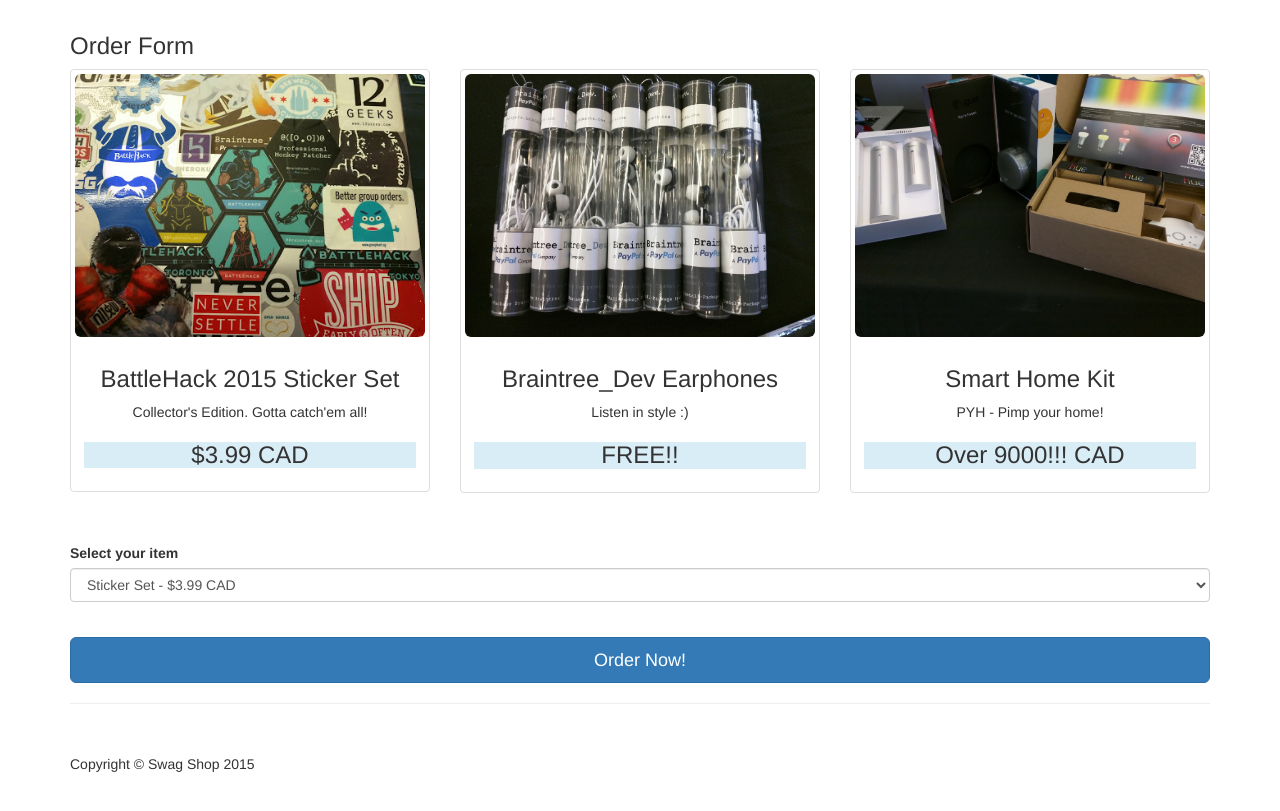
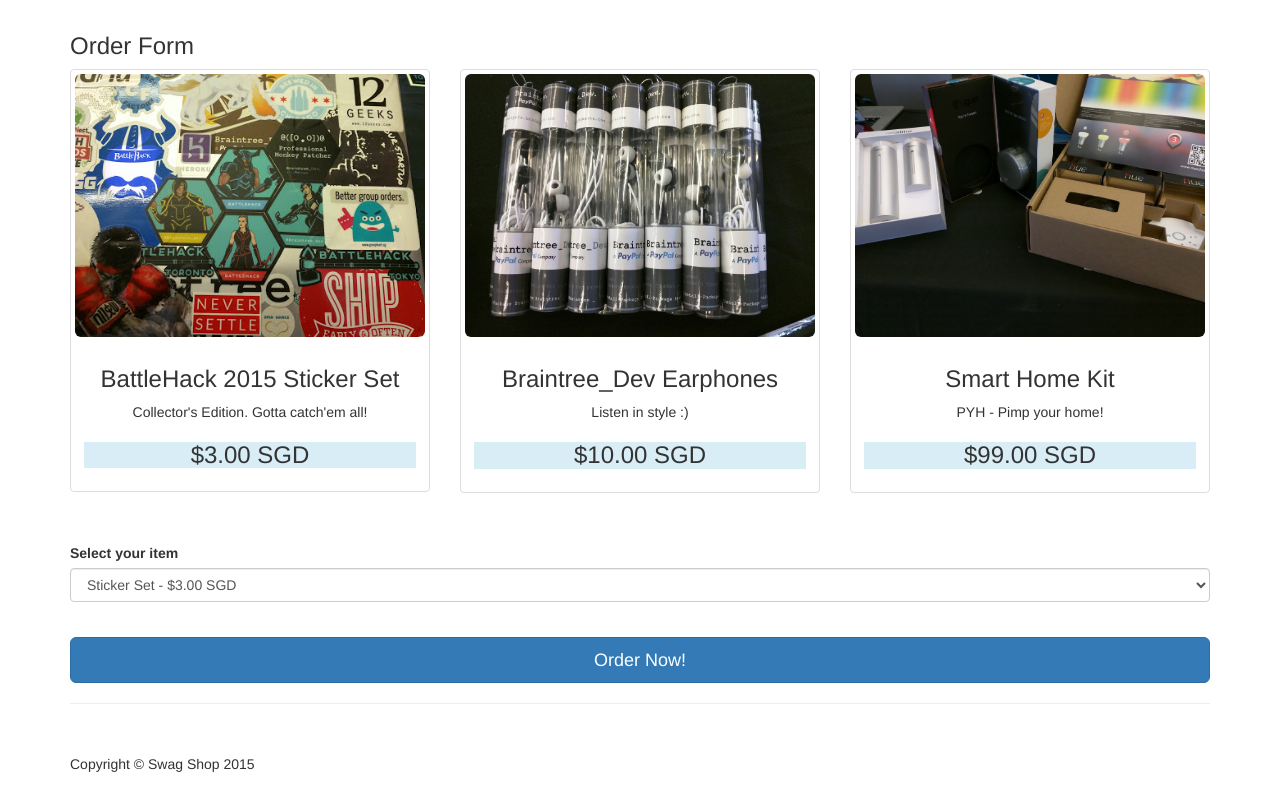
Before and after one commit to alanhhwong/SwagShop, a website: page public/index.html in a window 1280 px wide. Shown: the part 57-868 px from the top of the page. Drawn offline with Linux system fonts and the light colour scheme; no server answers.

Commit message:
update swag

```diff
--- a/public/index.html
+++ b/public/index.html
@@ -100,7 +100,7 @@
                     <div class="caption">
                         <h3>BattleHack 2015 Sticker Set</h3>
                         <p>Collector's Edition.  Gotta catch'em all!</p>
-                        <h3 class="bg-info">$3.99 CAD</h3></p>
+                        <h3 class="bg-info">$3.00 SGD</h3></p>
                     </div>
                 </div>
             </div>
@@ -111,7 +111,7 @@
                     <div class="caption">
                         <h3>Braintree_Dev Earphones</h3>
                         <p>Listen in style :)</p>
-                        <h3 class="bg-info">FREE!!</h3></p>
+                        <h3 class="bg-info">$10.00 SGD</h3></p>
                     </div>
                 </div>
             </div>
@@ -122,7 +122,7 @@
                     <div class="caption">
                         <h3>Smart Home Kit</h3>
                         <p>PYH - Pimp your home!</p>
-                        <h3 class="bg-info">Over 9000!!! CAD</h3></p>
+                        <h3 class="bg-info">$99.00 SGD</h3></p>
                     </div>
                 </div>
             </div>
@@ -135,9 +135,9 @@
             <div class="col-lg-12 form-group">
                 <label>Select your item</label>
                 <select class="form-control">
-                    <option>Sticker Set - $3.99 CAD</option>
-                    <option>Braintree_Dev Earphones - FREE</option>
-                    <option>Smart Home Kit - Over 9000!!! CAD</option>
+                    <option>Sticker Set - $3.00 SGD</option>
+                    <option>Braintree_Dev Earphones - $10.00 SGD</option>
+                    <option>Smart Home Kit - $99.00 SGD</option>
                 </select>
             </div>
 
--- a/routes.js
+++ b/routes.js
@@ -33,7 +33,7 @@
     var nonce = req.body.payment_method_nonce;
 console.log(nonce);
     gateway.transaction.sale({
-        amount: '3.50',
+        amount: '3.00',
         paymentMethodNonce: nonce
     }, function (err, result) {
         if (result.success) {
```
